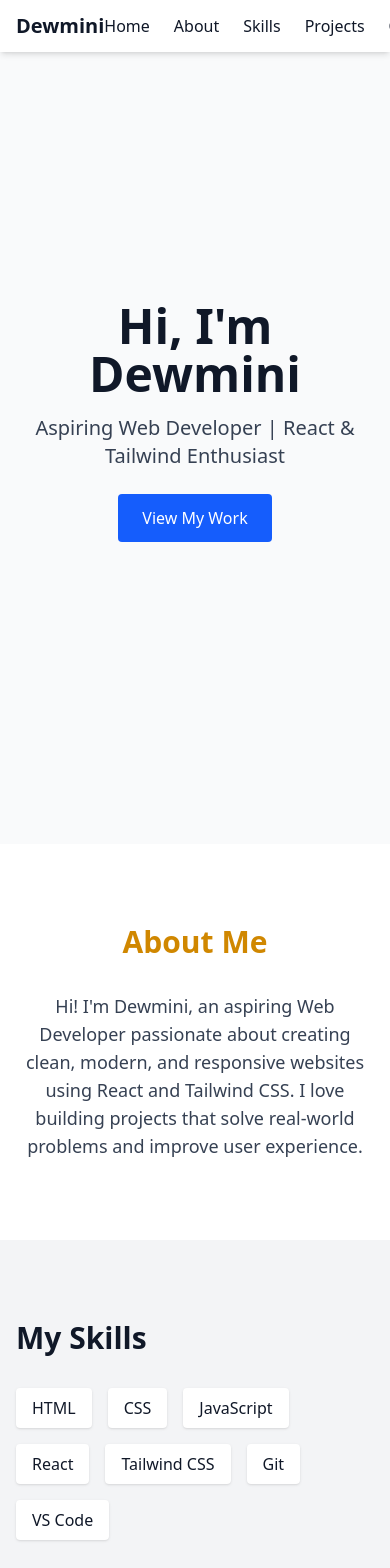
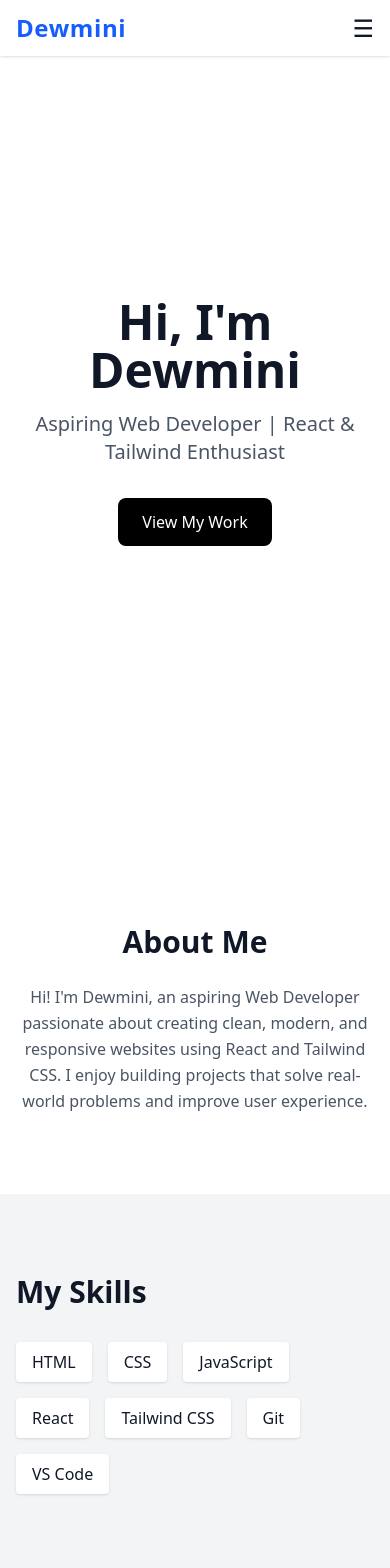
Before and after one commit to dew-02/dewmini_portfolio_web, a React (Vite) app: page / in a window 390 px wide. Shown: the top 1568 px of the page. Built offline with nearby package versions, Linux system fonts and the light colour scheme.

Commit message:
Day 4 - Added animations and responsiveness

```diff
--- a/package.json
+++ b/package.json
@@ -10,6 +10,7 @@
     "preview": "vite preview"
   },
   "dependencies": {
+    "framer-motion": "^12.34.1",
     "react": "^19.2.0",
     "react-dom": "^19.2.0"
   },
--- a/src/components/About.jsx
+++ b/src/components/About.jsx
@@ -1,17 +1,22 @@
-import React from "react";
+import { motion } from "framer-motion";
 
 export default function About() {
   return (
-    <section id="about" className="py-20 px-5 md:px-20 bg-white">
-      <h2 className="text-3xl md:text-4xl font-bold text-center mb-8 text-yellow-600">
-        About Me
-      </h2>
-      <p className="text-center text-gray-700 max-w-3xl mx-auto text-lg md:text-xl">
-        Hi! I'm Dewmini, an aspiring Web Developer passionate about creating
-        clean, modern, and responsive websites using React and Tailwind CSS.
-        I love building projects that solve real-world problems and improve
-        user experience.
-      </p>
+    <section id="about" className="py-20 max-w-4xl mx-auto px-4">
+      <motion.div
+        initial={{ opacity: 0, y: 60 }}
+        whileInView={{ opacity: 1, y: 0 }}
+        transition={{ duration: 0.7 }}
+        viewport={{ once: true }}
+      >
+        <h2 className="text-3xl font-bold mb-6 text-center">About Me</h2>
+
+        <p className="text-gray-600 text-center leading-relaxed">
+          Hi! I'm Dewmini, an aspiring Web Developer passionate about creating clean,
+          modern, and responsive websites using React and Tailwind CSS. I enjoy building
+          projects that solve real-world problems and improve user experience.
+        </p>
+      </motion.div>
     </section>
   );
 }
--- a/src/components/Hero.jsx
+++ b/src/components/Hero.jsx
@@ -1,13 +1,37 @@
-import React from "react";
+import { motion } from "framer-motion";
 
 export default function Hero() {
   return (
-    <section id="home" className="min-h-screen flex flex-col justify-center items-center bg-gray-50 text-center px-4">
-      <h1 className="text-5xl font-bold mb-4">Hi, I'm Dewmini</h1>
-      <p className="text-xl text-gray-700 mb-6">Aspiring Web Developer | React & Tailwind Enthusiast</p>
-      <a href="#projects" className="px-6 py-3 bg-blue-600 text-white rounded hover:bg-blue-700 transition">
+    <section className="min-h-screen flex flex-col justify-center items-center text-center px-4">
+
+      <motion.h1
+        initial={{ opacity: 0, y: -40 }}
+        animate={{ opacity: 1, y: 0 }}
+        transition={{ duration: 0.8 }}
+        className="text-5xl font-bold mb-4"
+      >
+        Hi, I'm Dewmini
+      </motion.h1>
+
+      <motion.p
+        initial={{ opacity: 0 }}
+        animate={{ opacity: 1 }}
+        transition={{ delay: 0.6 }}
+        className="text-xl text-gray-600 mb-8"
+      >
+        Aspiring Web Developer | React & Tailwind Enthusiast
+      </motion.p>
+
+      <motion.a
+        href="#projects"
+        initial={{ opacity: 0, scale: 0.8 }}
+        animate={{ opacity: 1, scale: 1 }}
+        transition={{ delay: 1 }}
+        className="bg-black text-white px-6 py-3 rounded-lg hover:opacity-80"
+      >
         View My Work
-      </a>
+      </motion.a>
+
     </section>
   );
 }
--- a/src/components/Navbar.jsx
+++ b/src/components/Navbar.jsx
@@ -1,18 +1,74 @@
-import React from "react";
+import React, { useState } from "react";
 
 export default function Navbar() {
+  const [open, setOpen] = useState(false);
+
+  const links = [
+    { id: "home", label: "Home" },
+    { id: "about", label: "About" },
+    { id: "skills", label: "Skills" },
+    { id: "projects", label: "Projects" },
+    { id: "contact", label: "Contact" },
+  ];
+
+  const handleClick = (id) => {
+    const el = document.getElementById(id);
+    if (el) el.scrollIntoView({ behavior: "smooth" });
+    setOpen(false);
+  };
+
   return (
-    <nav className="w-full bg-white shadow-md fixed top-0 left-0 z-50">
+    <nav className="w-full bg-white/80 backdrop-blur-md shadow-sm fixed top-0 left-0 z-50">
       <div className="max-w-6xl mx-auto px-4 py-3 flex justify-between items-center">
-        <div className="text-xl font-bold">Dewmini</div>
-        <ul className="flex space-x-6">
-          <li><a href="#home" className="hover:text-blue-600">Home</a></li>
-          <li><a href="#about" className="hover:text-blue-600">About</a></li>
-          <li><a href="#skills" className="hover:text-blue-600">Skills</a></li>
-          <li><a href="#projects" className="hover:text-blue-600">Projects</a></li>
-          <li><a href="#contact" className="hover:text-blue-600">Contact</a></li>
+        {/* Logo */}
+        <div
+          className="text-2xl font-extrabold tracking-wide text-blue-600 cursor-pointer"
+          onClick={() => handleClick("home")}
+        >
+          Dewmini
+        </div>
+
+        {/* Desktop Menu */}
+        <ul className="hidden md:flex space-x-8 font-medium">
+          {links.map((link) => (
+            <li key={link.id}>
+              <button
+                onClick={() => handleClick(link.id)}
+                className="relative group text-gray-700 hover:text-blue-600 transition"
+              >
+                {link.label}
+                <span className="absolute left-0 -bottom-1 w-0 h-0.5 bg-blue-600 transition-all group-hover:w-full"></span>
+              </button>
+            </li>
+          ))}
         </ul>
+
+        {/* Mobile Button */}
+        <button
+          className="md:hidden text-2xl"
+          onClick={() => setOpen(!open)}
+        >
+          {open ? "✕" : "☰"}
+        </button>
       </div>
+
+      {/* Mobile Menu */}
+      {open && (
+        <div className="md:hidden bg-white shadow-lg border-t">
+          <ul className="flex flex-col items-center py-4 space-y-4 font-medium">
+            {links.map((link) => (
+              <li key={link.id}>
+                <button
+                  onClick={() => handleClick(link.id)}
+                  className="text-gray-700 hover:text-blue-600 transition"
+                >
+                  {link.label}
+                </button>
+              </li>
+            ))}
+          </ul>
+        </div>
+      )}
     </nav>
   );
 }
--- a/src/components/Projects.jsx
+++ b/src/components/Projects.jsx
@@ -1,4 +1,5 @@
 import React from "react";
+import { motion } from "framer-motion";
 
 export default function Projects() {
   const projects = [
@@ -28,14 +29,24 @@ export default function Projects() {
   return (
     <section id="projects" className="bg-pink-50 py-20">
       <div className="max-w-6xl mx-auto px-4">
-        <h2 className="text-4xl font-bold text-center mb-12">
+        <motion.h2
+          initial={{ opacity: 0, y: -40 }}
+          whileInView={{ opacity: 1, y: 0 }}
+          transition={{ duration: 0.6 }}
+          viewport={{ once: true }}
+          className="text-4xl font-bold text-center mb-12"
+        >
           My Projects
-        </h2>
+        </motion.h2>
 
         <div className="grid md:grid-cols-3 gap-8">
           {projects.map((project, index) => (
-            <div
+            <motion.div
               key={index}
+              initial={{ opacity: 0, y: 40 }}
+              whileInView={{ opacity: 1, y: 0 }}
+              transition={{ duration: 0.5, delay: index * 0.2 }}
+              viewport={{ once: true }}
               className="bg-white rounded-xl shadow-lg p-6 hover:shadow-2xl transition duration-300"
             >
               <h3 className="text-xl font-semibold mb-3">
@@ -51,6 +62,7 @@ export default function Projects() {
                   href={project.github}
                   className="text-blue-600 font-medium hover:underline"
                   target="_blank"
+                  rel="noopener noreferrer"
                 >
                   GitHub →
                 </a>
@@ -59,11 +71,12 @@ export default function Projects() {
                   href={project.live}
                   className="text-green-600 font-medium hover:underline"
                   target="_blank"
+                  rel="noopener noreferrer"
                 >
                   Live Demo →
                 </a>
               </div>
-            </div>
+            </motion.div>
           ))}
         </div>
       </div>
```
Also changed, not shown: 1 other file (tests, documents, lock files or other folders).
